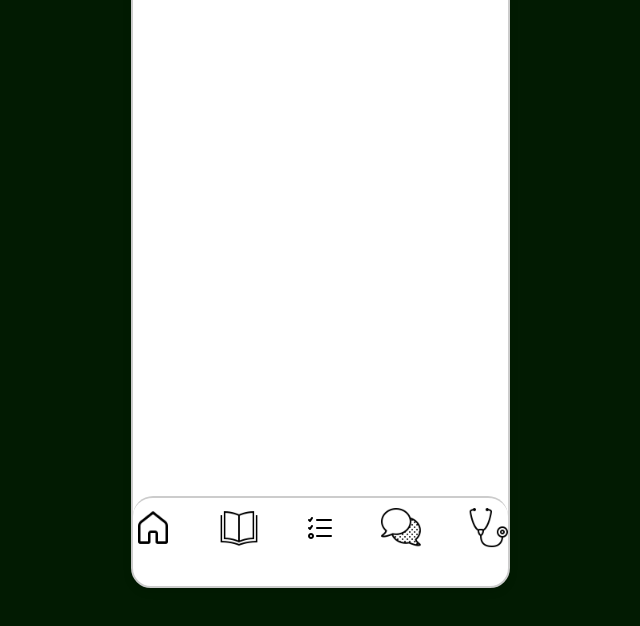
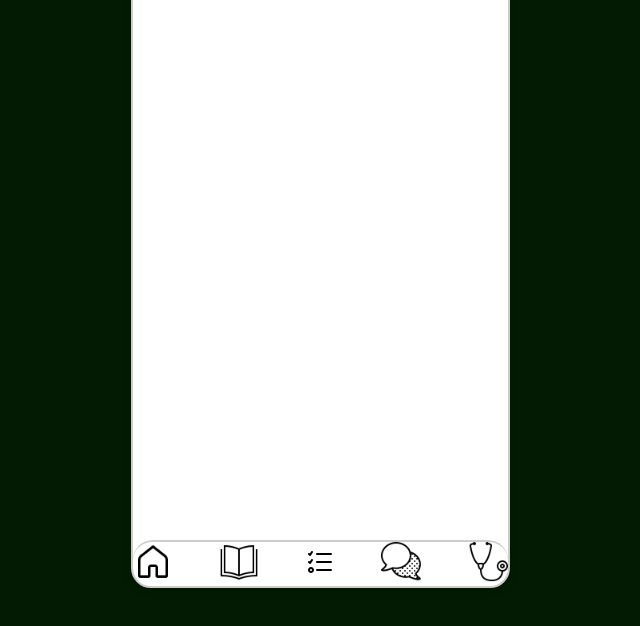
Before and after one commit to flakypanda/comp-4020-g9, a plain HTML site: page index.html in a window 1280 px wide. Shown: the part 148-774 px from the top of the page, without its empty margins (320-960 px from the left). Drawn offline with Linux system fonts and the light colour scheme.

Commit message:
fix: nav bar icons at the bottom

```diff
--- a/index.css
+++ b/index.css
@@ -42,13 +42,13 @@ img.logo {
 }
 
 .nav-bar {
-  position: fixed;
+  position: absolute;
   bottom: 0;
   width: 375px;
   display: flex;
   justify-content: space-between;
   align-items: center;
-  padding: 10px 0 100px 0;
+  /* padding: 10px 0 100px 0; */
   /* background-color: #f8f8f8; */
   border-top: 2px solid #ccc;
   border-radius: 20px 20px 0 0;
```
